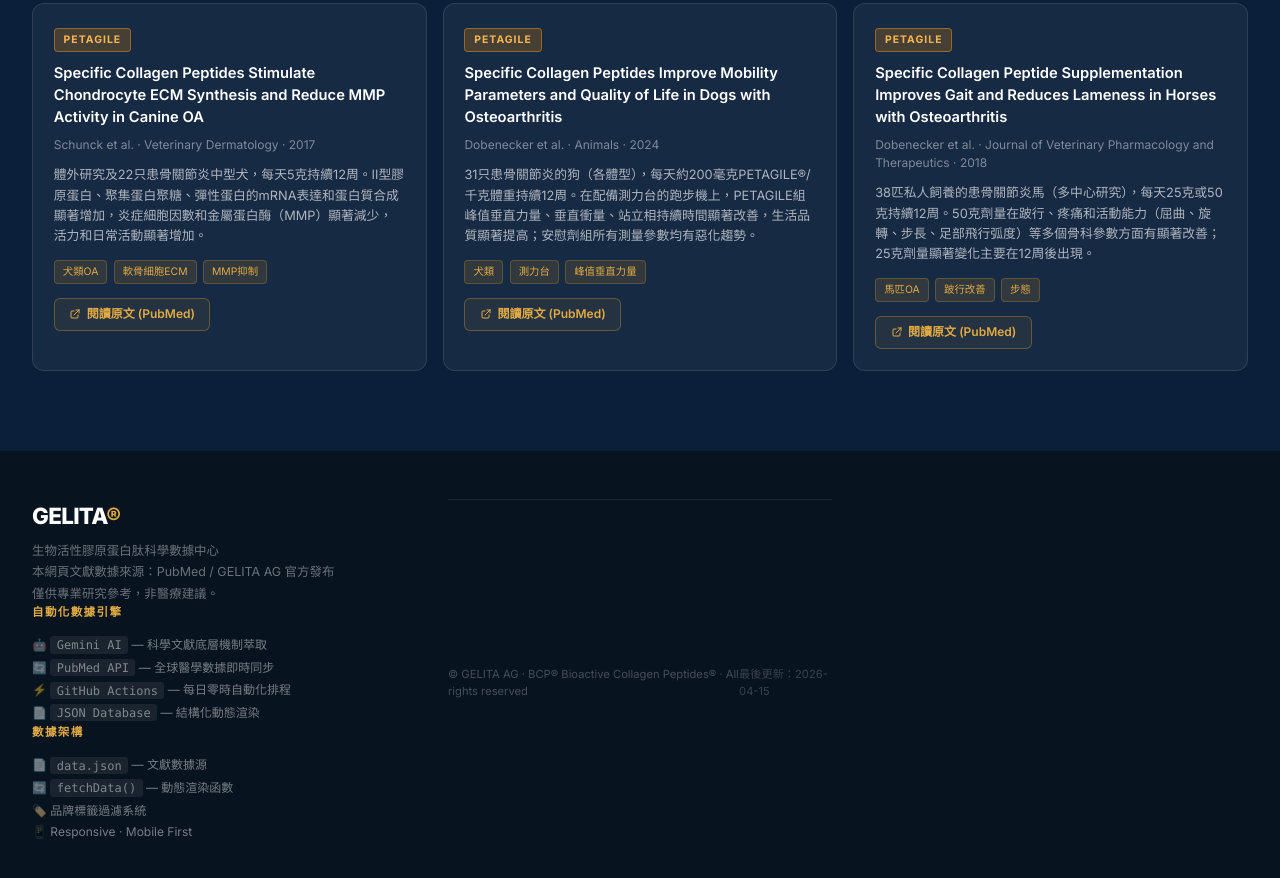
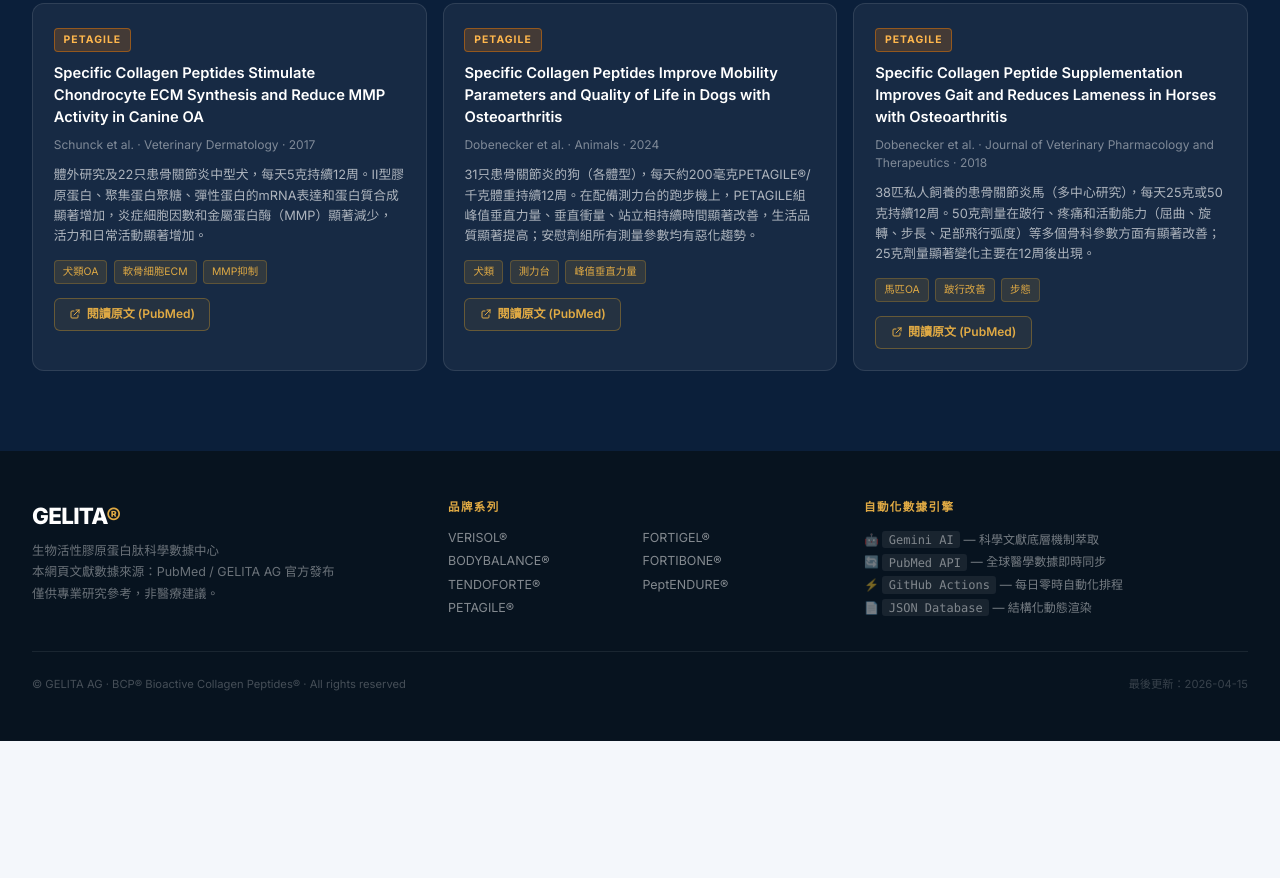
Before and after one commit to KiwiWU72/gelita-collagen, a plain HTML site: page index.html in a window 1280 px wide. Shown: the part 7769-8647 px from the top of the page. After the commit the page ends 8510 px from the top, so only its background shows below. Drawn offline with nearby package versions, Linux system fonts and the light colour scheme.

Commit message:
Update index.html

```diff
--- a/index.html
+++ b/index.html
@@ -259,6 +259,7 @@
     .tag-FORTIBONE  { background: rgba(230,81,0,0.2); border-color: rgba(230,81,0,0.4); color: #ffcc80; }
     .tag-TENDOFORTE { background: rgba(0,96,100,0.2); border-color: rgba(0,96,100,0.4); color: #80deea; }
     .tag-PeptENDURE { background: rgba(74,20,140,0.2); border-color: rgba(74,20,140,0.4); color: #ce93d8; }
+    .tag-PETAGILE   { background: rgba(245,124,0,0.2); border-color: rgba(245,124,0,0.4); color: #ffb74d; }
 
     /* ─── FOOTER ─── */
     footer { background: #07131f; }
@@ -815,6 +816,19 @@
           本網頁文獻數據來源：PubMed / GELITA AG 官方發布<br/>
           僅供專業研究參考，非醫療建議。
         </p>
+      </div>
+      <div>
+        <div style="font-size:0.72rem;font-weight:700;letter-spacing:0.12em;text-transform:uppercase;color:var(--gold2);margin-bottom:0.8rem;">品牌系列</div>
+        <div style="display:grid;grid-template-columns:1fr 1fr;gap:0.3rem;">
+          <a href="#verisol" style="font-size:0.78rem;color:rgba(255,255,255,0.5);text-decoration:none;" onmouseover="this.style.color='#fff'" onmouseout="this.style.color='rgba(255,255,255,0.5)'">VERISOL®</a>
+          <a href="#fortigel" style="font-size:0.78rem;color:rgba(255,255,255,0.5);text-decoration:none;" onmouseover="this.style.color='#fff'" onmouseout="this.style.color='rgba(255,255,255,0.5)'">FORTIGEL®</a>
+          <a href="#bodybalance" style="font-size:0.78rem;color:rgba(255,255,255,0.5);text-decoration:none;" onmouseover="this.style.color='#fff'" onmouseout="this.style.color='rgba(255,255,255,0.5)'">BODYBALANCE®</a>
+          <a href="#fortibone" style="font-size:0.78rem;color:rgba(255,255,255,0.5);text-decoration:none;" onmouseover="this.style.color='#fff'" onmouseout="this.style.color='rgba(255,255,255,0.5)'">FORTIBONE®</a>
+          <a href="#tendoforte" style="font-size:0.78rem;color:rgba(255,255,255,0.5);text-decoration:none;" onmouseover="this.style.color='#fff'" onmouseout="this.style.color='rgba(255,255,255,0.5)'">TENDOFORTE®</a>
+          <a href="#peptendure" style="font-size:0.78rem;color:rgba(255,255,255,0.5);text-decoration:none;" onmouseover="this.style.color='#fff'" onmouseout="this.style.color='rgba(255,255,255,0.5)'">PeptENDURE®</a>
+          <a href="#petagile" style="font-size:0.78rem;color:rgba(255,255,255,0.5);text-decoration:none;" onmouseover="this.style.color='#fff'" onmouseout="this.style.color='rgba(255,255,255,0.5)'">PETAGILE®</a>
+        </div>
+      </div>
       <div>
         <div style="font-size:0.72rem;font-weight:700;letter-spacing:0.12em;text-transform:uppercase;color:var(--gold2);margin-bottom:0.8rem;">自動化數據引擎</div>
         <div style="font-size:0.75rem;color:rgba(255,255,255,0.45);line-height:1.8;">
@@ -822,15 +836,6 @@
           🔄 <code style="background:rgba(255,255,255,0.07);padding:0.1rem 0.4rem;border-radius:3px;">PubMed API</code> — 全球醫學數據即時同步<br/>
           ⚡ <code style="background:rgba(255,255,255,0.07);padding:0.1rem 0.4rem;border-radius:3px;">GitHub Actions</code> — 每日零時自動化排程<br/>
           📄 <code style="background:rgba(255,255,255,0.07);padding:0.1rem 0.4rem;border-radius:3px;">JSON Database</code> — 結構化動態渲染
-        </div>
-      </div>
-      <div>
-        <div style="font-size:0.72rem;font-weight:700;letter-spacing:0.12em;text-transform:uppercase;color:var(--gold2);margin-bottom:0.8rem;">數據架構</div>
-        <div style="font-size:0.75rem;color:rgba(255,255,255,0.45);line-height:1.8;">
-          📄 <code style="background:rgba(255,255,255,0.07);padding:0.1rem 0.4rem;border-radius:3px;">data.json</code> — 文獻數據源<br/>
-          🔄 <code style="background:rgba(255,255,255,0.07);padding:0.1rem 0.4rem;border-radius:3px;">fetchData()</code> — 動態渲染函數<br/>
-          🏷️ 品牌標籤過濾系統<br/>
-          📱 Responsive · Mobile First
         </div>
       </div>
     </div>
@@ -854,7 +859,7 @@
   FORTIBONE:   { bg: 'rgba(230,81,0,0.2)',    border: 'rgba(230,81,0,0.45)',  text: '#ffcc80' },
   TENDOFORTE:  { bg: 'rgba(0,96,100,0.2)',    border: 'rgba(0,96,100,0.45)',  text: '#80deea' },
   PeptENDURE:  { bg: 'rgba(74,20,140,0.2)',   border: 'rgba(74,20,140,0.45)', text: '#ce93d8' },
-  PETAGILE:    { bg: 'rgba(255,152,0,0.2)',   border: 'rgba(255,152,0,0.45)', text: '#ffb74d' },
+  PETAGILE:    { bg: 'rgba(245,124,0,0.2)',   border: 'rgba(245,124,0,0.45)', text: '#ffb74d' },
 };
 
 let allPapers = [];
```
